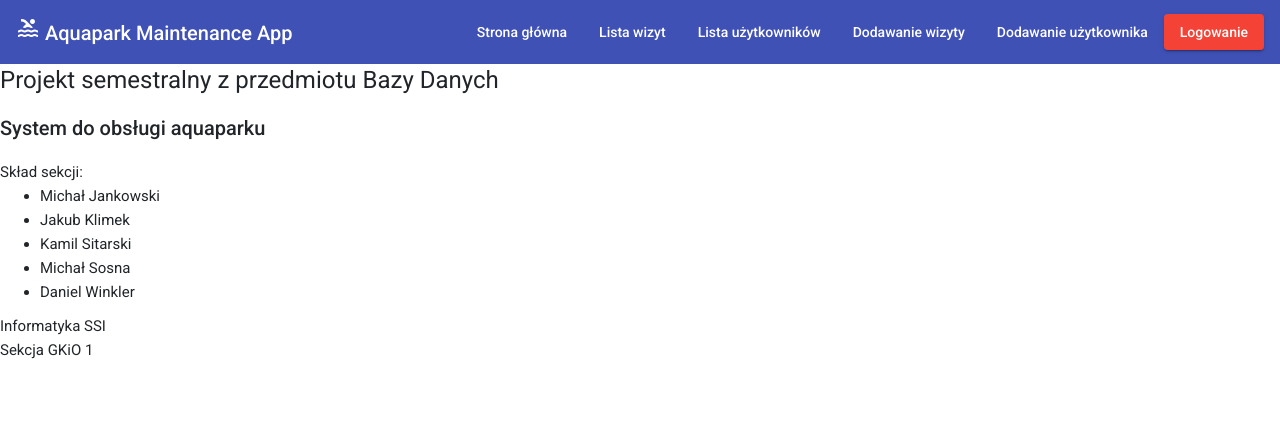
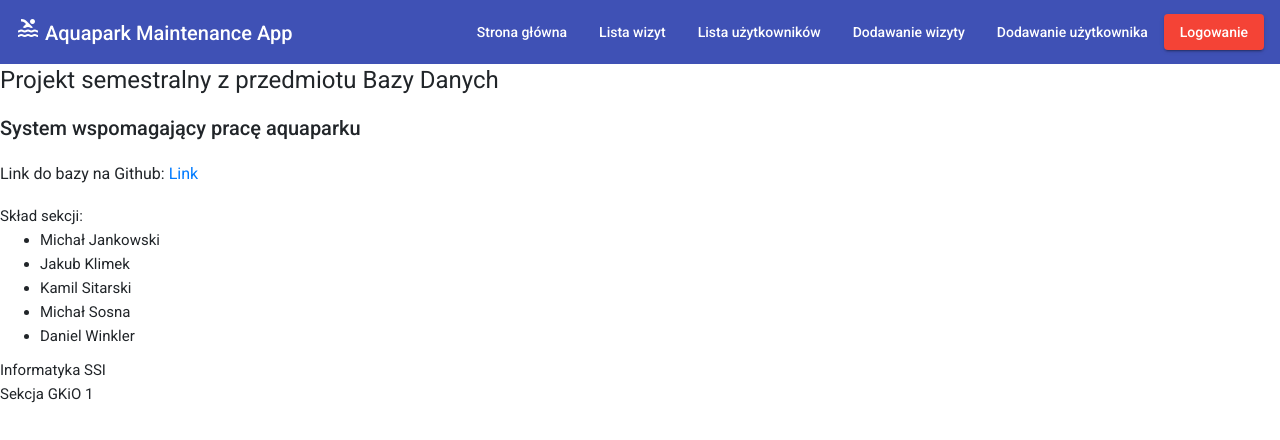
Before and after one commit to sosena1/AEII_2020_BD2_Sosna_Aquapark, an Angular app in the folder frontend-application/aquapark/: page /homepage in a window 1280 px wide. Shown: the top 440 px of the page. Built offline with nearby package versions, Linux system fonts and the light colour scheme.

Commit message:
Update homepage.component.html
Added link for github repo and updated description of homepage

```diff
--- a/frontend-application/aquapark/src/app/homepage/homepage.component.html
+++ b/frontend-application/aquapark/src/app/homepage/homepage.component.html
@@ -4,8 +4,12 @@
 </h1>
 
 <h2>
-  System do obsługi aquaparku
+  System wspomagający pracę aquaparku
 </h2>
+
+<h3>
+  Link do bazy na Github: <a href="https://github.com/sosena1/AEII_2020_BD2_Sosna_Aquapark" > Link</a>
+</h3>
 
 <h4>
   Skład sekcji:
```
